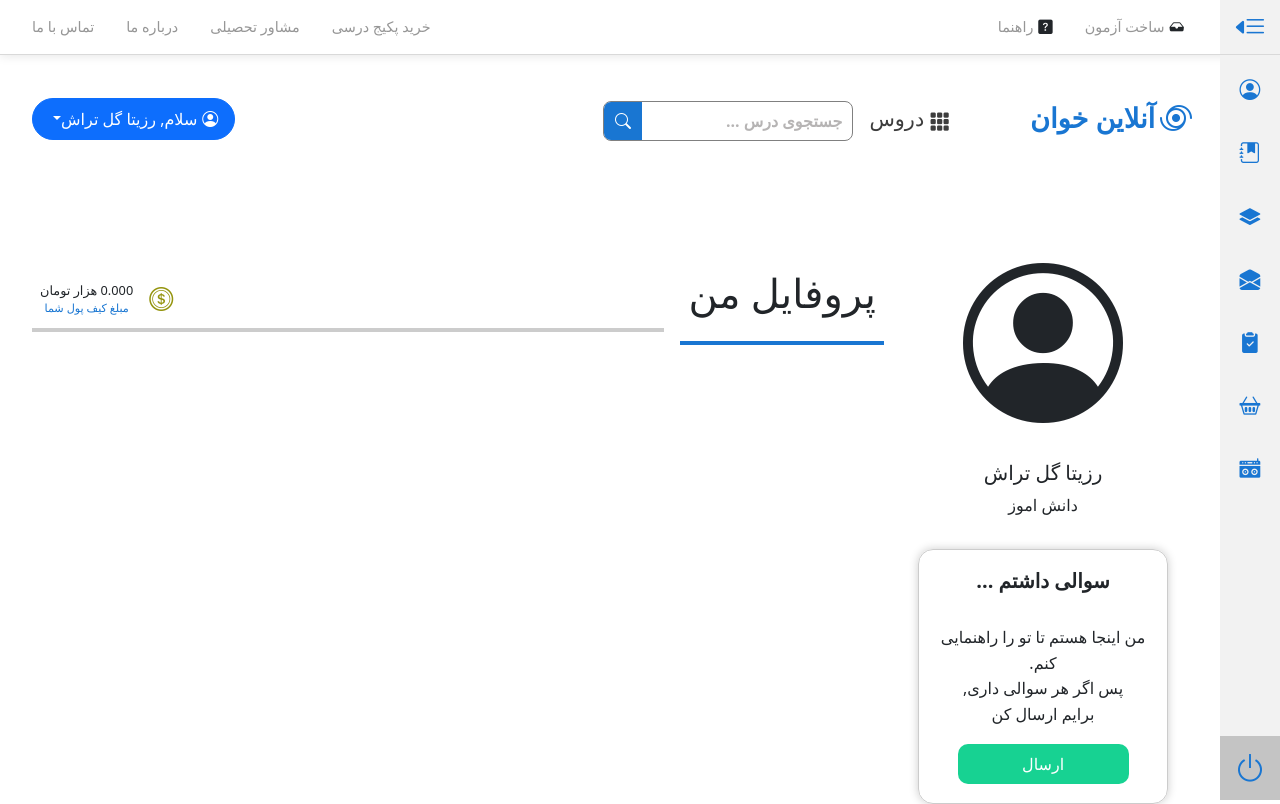
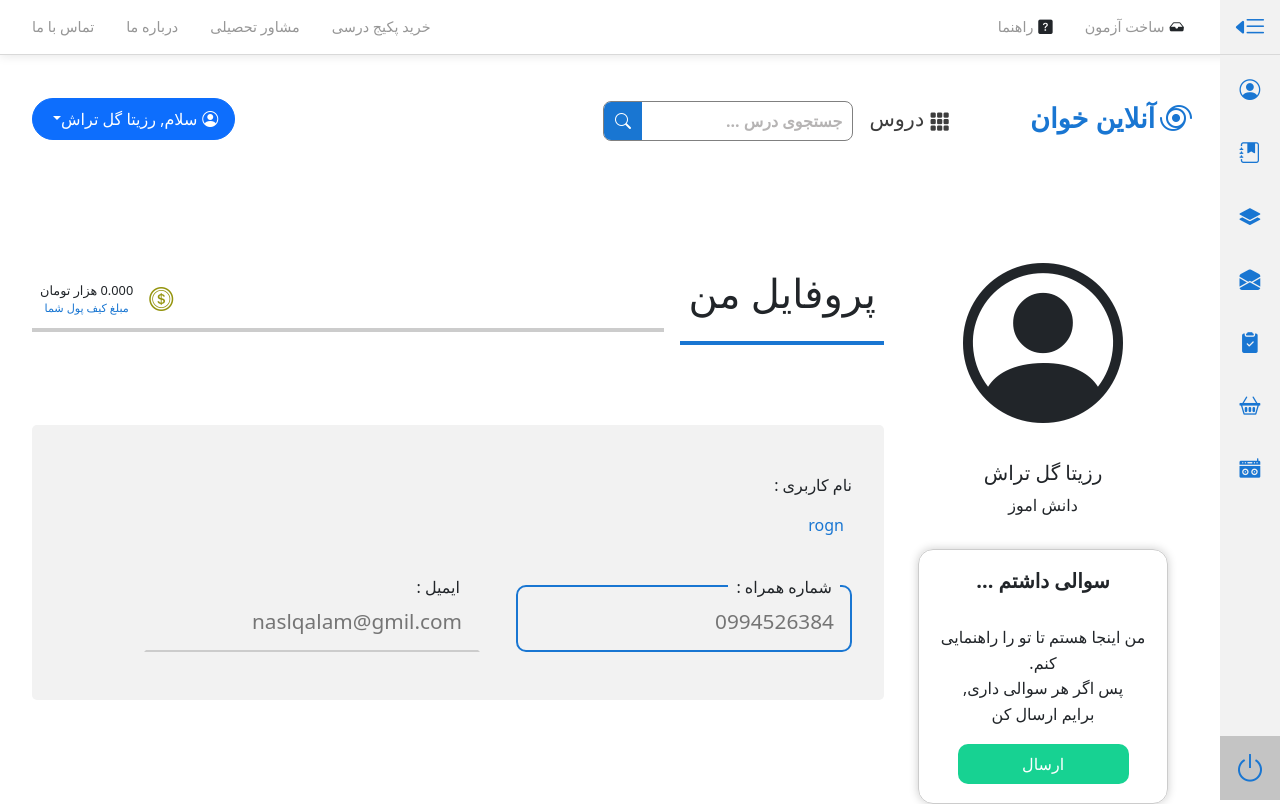
Before and after one commit to fawriid/student-user-panel, a React (Create React App) app: page / in a window 1280 px wide. Built offline with nearby package versions, Linux system fonts and the light colour scheme.

Commit message:
information part is done

```diff
--- a/src/components/shared/Main/MainContent.js
+++ b/src/components/shared/Main/MainContent.js
@@ -1,5 +1,6 @@
 import React from "react";
 
+import { LabelHTMLAttributes } from "react";
 import styles from "./MainContent.module.css";
 
 const MainContent = () => {
@@ -103,6 +104,7 @@ const MainContent = () => {
                         </div>
                     </div>
                     <div className={styles.myProfile}>
+                        {/* right section */}
                         <div className={styles.rightSection}>
                             <i className="bi bi-person-circle"></i>
                             <div className={styles.info}>
@@ -135,7 +137,7 @@ const MainContent = () => {
                                                 style={{
                                                     backgroundColor: "#1976d2",
                                                     border: "none",
-                                                    paddingBottom: '0'
+                                                    paddingBottom: "0",
                                                 }}
                                             >
                                                 <button
@@ -147,7 +149,7 @@ const MainContent = () => {
                                                         color: "#fff",
                                                         outline: "none",
                                                         border: "none",
-                                                        marginRight:'auto'
+                                                        marginRight: "auto",
                                                     }}
                                                 >
                                                     <i
@@ -207,6 +209,8 @@ const MainContent = () => {
                                 {/*  */}
                             </div>
                         </div>
+
+                        {/* left section */}
                         <div className={styles.leftSection}>
                             <div className={styles.leftHeader}>
                                 <div className={styles.profileTitle}>
@@ -222,7 +226,22 @@ const MainContent = () => {
                                     </div>
                                 </div>
                             </div>
-                            {/* <div className={styles.profileInformaions}></div> */}
+                            <div className={styles.profileInformaions}>
+                                <div className={styles.infoUsername}>
+                                    <p>نام کاربری :</p>
+                                    <span>rogn</span>
+                                </div>
+                                <div className={styles.infoContact}>
+                                    <div className={styles.infoContactItems}>
+                                        <label>شماره همراه :</label>
+                                        <input type="text" placeholder="0994526384" />
+                                    </div>
+                                    <div className={styles.infoContactItems}>
+                                        <label>ایمیل :</label>
+                                        <input type="text" placeholder="naslqalam@gmil.com" />
+                                    </div>
+                                </div>
+                            </div>
                         </div>
                     </div>
                 </div>
--- a/src/components/shared/Main/MainContent.module.css
+++ b/src/components/shared/Main/MainContent.module.css
@@ -297,3 +297,51 @@
     font-size: 1.5rem;
     color: rgb(148, 148, 13);
 }
+/* profileInformaions */
+.profileInformaions{
+    margin-top: 5rem;
+    width: 100%;
+    background-color: #f2f2f2;
+    padding: 3rem 2rem ;
+    border-radius: 5px;
+}
+.infoUsername span{
+    color: #1976d2;
+    margin: 0 .5rem 0 0;
+}
+.infoContact{
+    display: flex;
+    align-items: center;
+    margin-top: 3rem;
+    padding: 0 0rem 0 5rem;
+}
+.infoContactItems{
+    font-size: 1.3rem;
+    border: 2px solid #f2f2f2;
+    border-bottom: 2px solid #ccc;
+    position: relative;
+    padding: 1.2rem 1rem .8rem 1rem;
+}
+.infoContactItems label{
+    position: absolute;
+    top: 0;
+    right: 0;
+    transform:translateY(-50%);
+    font-size: 1rem;
+    background-color: #f2f2f2;
+    padding: .5rem;
+    margin-right: 10px;
+}
+.infoContactItems input{
+    border: none;
+    outline: none;
+    background-color: transparent;
+}
+.infoContactItems:first-child{
+    margin-left:auto;
+    border: 2px solid #1976d2;
+    border-radius: 10px;
+}
+/* .infoContactItems:hover{
+    border: 2px solid #1976d2;
+} */
```
